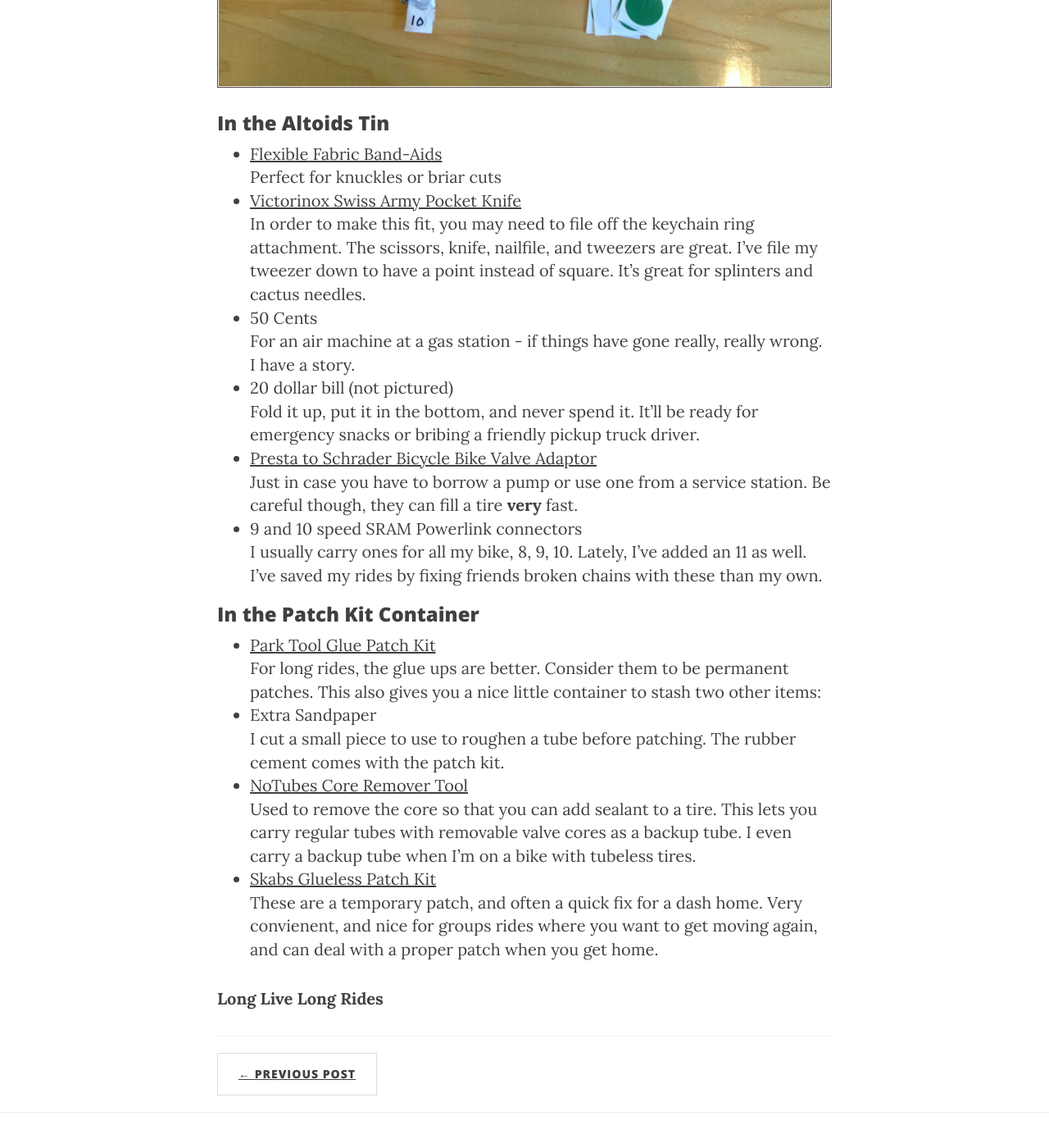
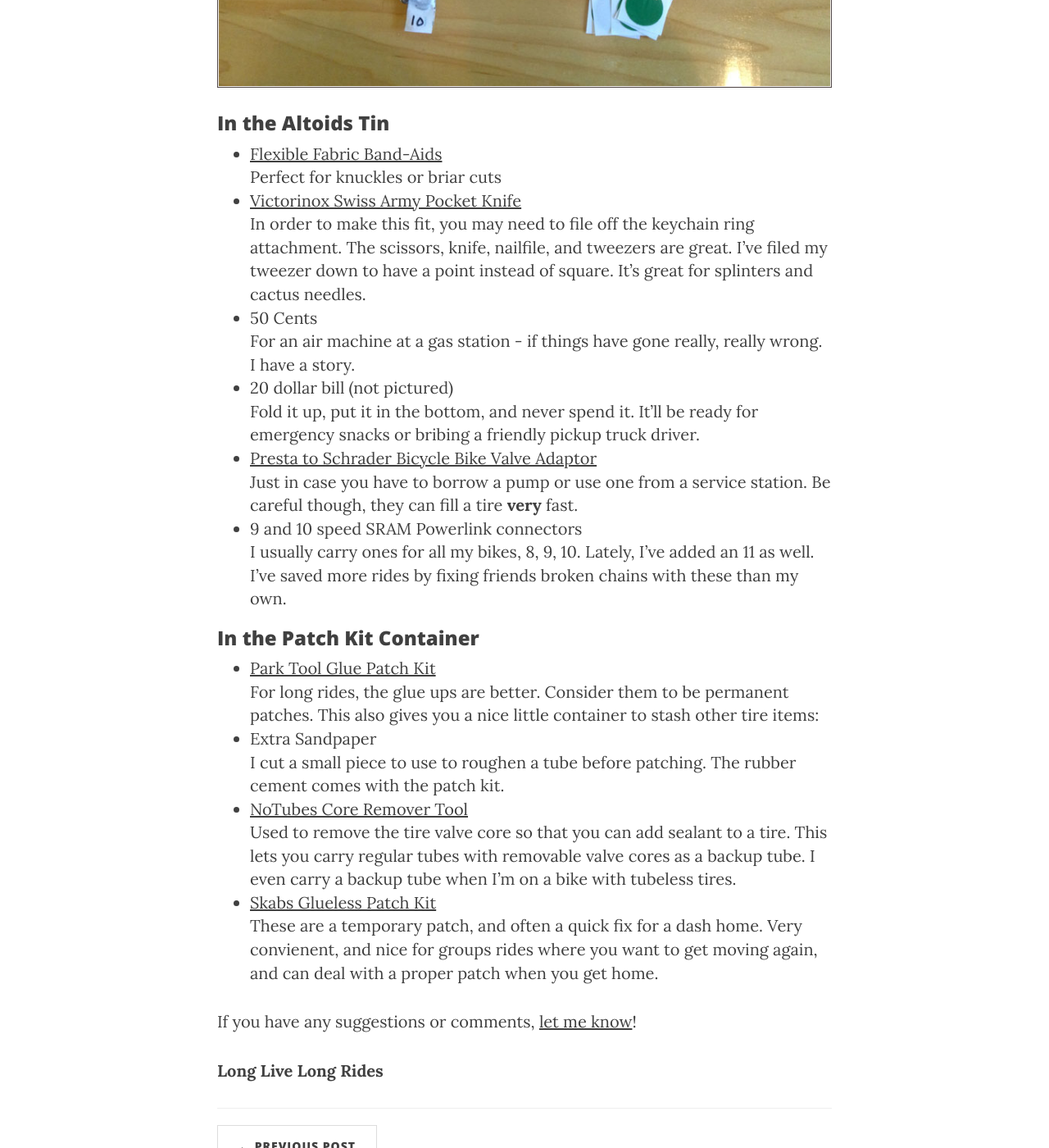
Before and after one commit to craig-davis/craig-davis.github.io, a Jekyll site: the page built from _posts/2015-06-29-rule-31-essential-bike-tool-kit.markdown, in a window 1280 px wide and 1400 px high, scrolled down 3958 px. Shown: the whole window at 82% size. Built offline with Jekyll 4.4.1, drawn with Linux system fonts in a browser that asks for light colours; nearby versions of some CDN libraries.

Commit message:
Update rule-31 post with more info and editing

```diff
--- a/_posts/2015-06-29-rule-31-essential-bike-tool-kit.markdown
+++ b/_posts/2015-06-29-rule-31-essential-bike-tool-kit.markdown
@@ -54,7 +54,7 @@
 - [Flexible Fabric Band-Aids](http://amzn.to/1dsKwPu)<br>
   Perfect for knuckles or briar cuts
 - [Victorinox Swiss Army Pocket Knife](http://amzn.to/1CEATnn)<br>
-  In order to make this fit, you may need to file off the keychain ring attachment. The scissors, knife, nailfile, and tweezers are great. I've file my tweezer down to have a point instead of square. It's great for splinters and cactus needles.
+  In order to make this fit, you may need to file off the keychain ring attachment. The scissors, knife, nailfile, and tweezers are great. I've filed my tweezer down to have a point instead of square. It's great for splinters and cactus needles.
 - 50 Cents<br>
   For an air machine at a gas station - if things have gone really, really wrong. I have a story.
 - 20 dollar bill (not pictured)<br>
@@ -62,17 +62,19 @@
 - [Presta to Schrader Bicycle Bike Valve Adaptor](http://amzn.to/1dsKEOY)<br>
   Just in case you have to borrow a pump or use one from a service station. Be careful though, they can fill a tire **very** fast.
 - 9 and 10 speed SRAM Powerlink connectors<br>
-  I usually carry ones for all my bike, 8, 9, 10. Lately, I've added an 11 as well. I've saved my rides by fixing friends broken chains with these than my own.
+  I usually carry ones for all my bikes, 8, 9, 10. Lately, I've added an 11 as well. I've saved more rides by fixing friends broken chains with these than my own.
 
 ### In the Patch Kit Container
 - [Park Tool Glue Patch Kit](http://amzn.to/1Jtb55J)<br>
-  For long rides, the glue ups are better. Consider them to be permanent patches. This also gives you a nice little container to stash two other items:
+  For long rides, the glue ups are better. Consider them to be permanent patches. This also gives you a nice little container to stash other tire items:
 - Extra Sandpaper<br>
   I cut a small piece to use to roughen a tube before patching. The rubber cement comes with the patch kit.
 - [NoTubes Core Remover Tool](http://amzn.to/1QZskQ8)<br>
-  Used to remove the core so that you can add sealant to a tire. This lets you carry regular tubes with removable valve cores as a backup tube. I even carry a backup tube when I'm on a bike with tubeless tires.
+  Used to remove the tire valve core so that you can add sealant to a tire. This lets you carry regular tubes with removable valve cores as a backup tube. I even carry a backup tube when I'm on a bike with tubeless tires.
 - [Skabs Glueless Patch Kit](http://amzn.to/1GL33yP)<br>
   These are a temporary patch, and often a quick fix for a dash home. Very convienent, and nice for groups rides where you want to get moving again, and can deal with a proper patch when you get home.
 
+If you have any suggestions or comments, [let me know](https://twitter.com/There4Dev)!
+
 
 **Long Live Long Rides**
```
